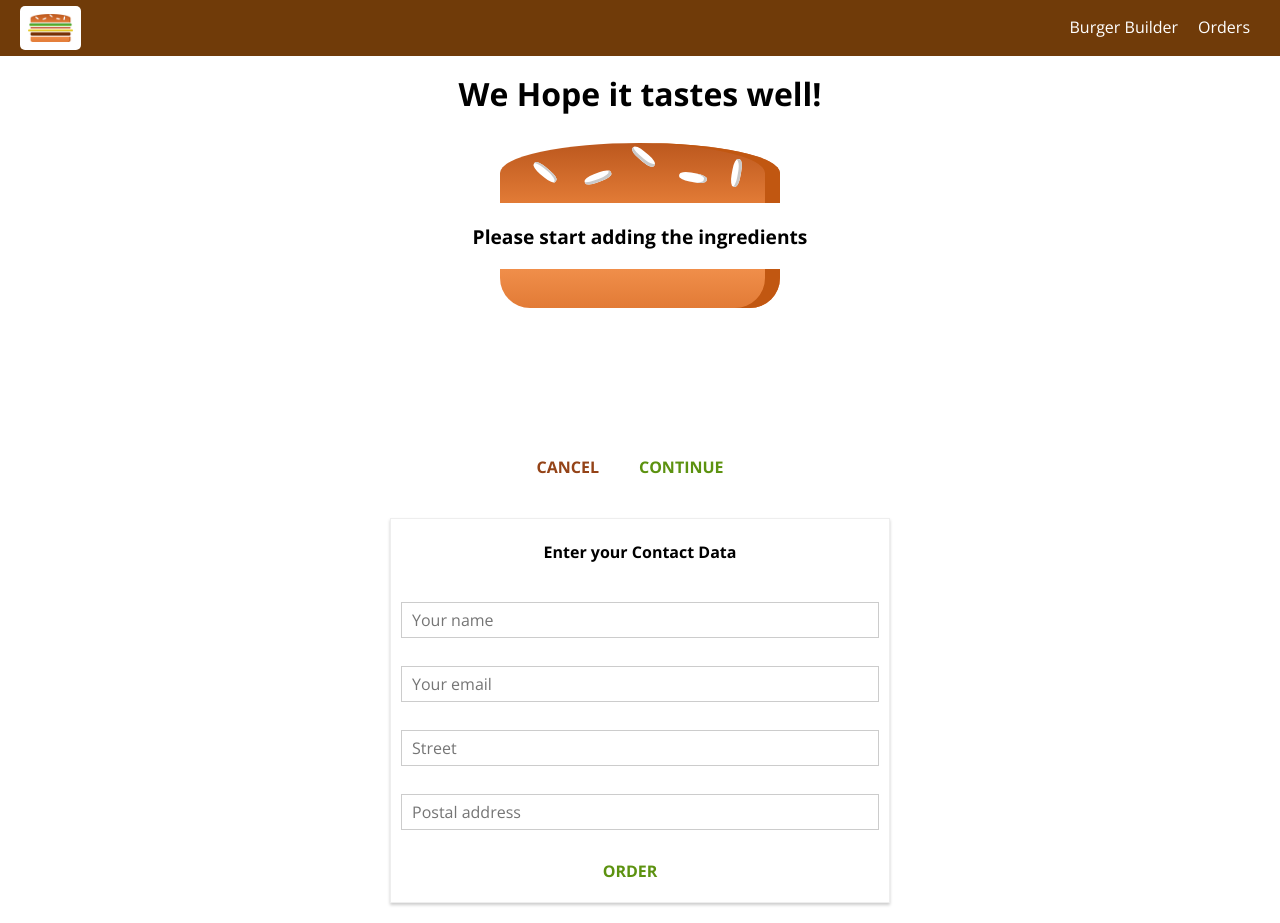
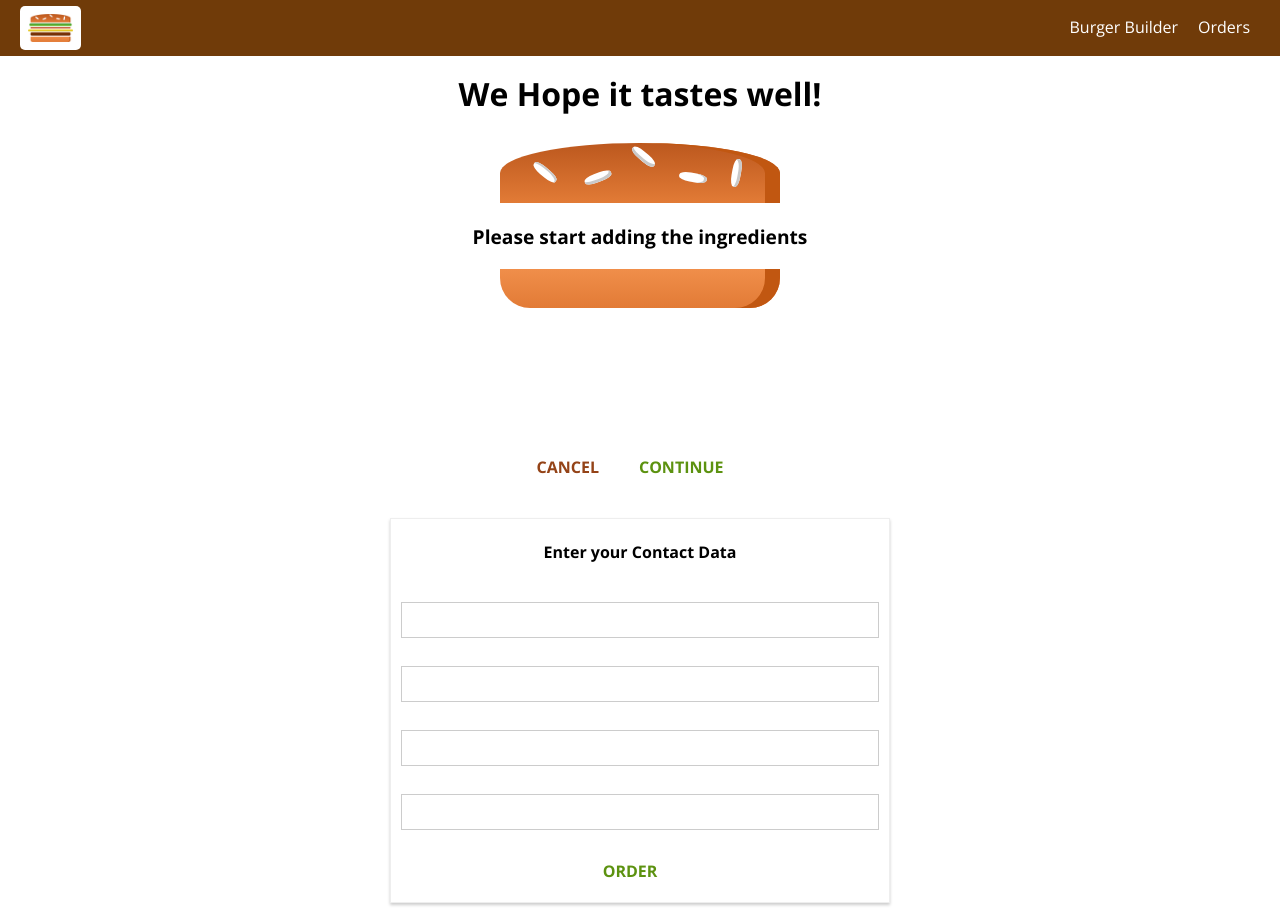
Before and after one commit to surbhiMidha703/burger-builder-basic, a React app: page /checkout in a window 1280 px wide. Both pictures are taken after a click on the button "CONTINUE". Built offline with nearby package versions, Linux system fonts and the light colour scheme.

Commit message:
Setting form values using local state

```diff
--- a/src/components/UI/Input/Input.js
+++ b/src/components/UI/Input/Input.js
@@ -4,15 +4,24 @@
 
 let inputElement = null
 
-switch(props.inputtype) {
+switch(props.elementType) {
     case('input'):
-        inputElement = <input className={styles.InputElement} {...props} />
+        inputElement = <input
+            className={styles.InputElement}
+            {...props.elementConfig}
+            value={props.value} />
         break
     case('textarea'):
-        inputElement = <textarea className={styles.InputElement}{...props} />
+        inputElement = <textarea
+            className={styles.InputElement}
+            {...props.elementConfig}
+            value={props.value} />
         break
     default:
-        inputElement = <input className={styles.InputElement}{...props} />
+        inputElement = <input
+            className={styles.InputElement}
+            {...props.elementConfig}
+            value={props.value} />
 }
 
 return (
--- a/src/containers/BurgerBuilder/Checkout/ContactData/ContactData.js
+++ b/src/containers/BurgerBuilder/Checkout/ContactData/ContactData.js
@@ -6,11 +6,55 @@
 import Input from '../../../../components/UI/Input/Input'
 class ContactData extends Component {
     state = {
-        name: '',
-        email: '',
-        address: {
-            street: '',
-            postalCode: ''
+        orderForm: {
+                name: {
+                    elementType: 'input',
+                    elementConfig: {
+                        type: 'text',
+                        placeholder: 'Your name',
+                    },
+                    value: '',
+                },
+                street: {
+                    elementType: 'input',
+                    elementConfig: {
+                        type: 'text',
+                        placeholder: 'Street',
+                    },
+                    value: '',
+                },
+                zipCode: {
+                    elementType: 'input',
+                    elementConfig: {
+                        type: 'text',
+                        placeholder: 'ZipCode',
+                    },
+                    value: '',
+                },
+                country: {
+                    elementType: 'input',
+                    elementConfig: {
+                        type: 'text',
+                        placeholder: 'Country',
+                    },
+                    value: '',
+                },
+                email: {
+                    elementType: 'input',
+                    elementConfig: {
+                        type: 'email',
+                        placeholder: 'Your email',
+                    },
+                    value: '',
+                },
+                deliveryMethod: {
+                    elementType: 'select',
+                    elementConfig: {
+                        options: [{value: 'fastest', displayValue: 'Fastest'},
+                    {value: 'cheapest', displayValue: 'Cheapest'}]
+                    },
+                    value: '',
+                },
         },
         loading: false,
     }
@@ -24,16 +68,7 @@
         const order = {
             ingredents: this.props.ingredients,
             price: this.props.totalPrice,
-            customer: {
-                name: 'Surbhi Midha',
-                address: {
-                    street: 'cobblebank',
-                    postCode: '3338',
-                    country: 'Australia'
-                    },
-                email: 'surbhi.midha01@gmail.com',
-                },
-            deliveryMethod: 'fastest',
+
             }
 
             console.log('orderhandler order=> ',order)
@@ -51,7 +86,7 @@
         let form = (<form>
             <Input inputtype='input' type='text' name='name' placeholder='Your name'/>
 
-            <Input inputtype='input' type='text' name='email' placeholder='Your email'/>
+            <Input elementType='' elementConfig='' value=''/>
             <Input inputtype='input' type='text' name='street' placeholder='Street'/>
             <Input inputtype='input' type='text' name='postal' placeholder='Postal address'/>
             <Button btnType='Success' clicked={this.orderHandler}>ORDER</Button>
```
